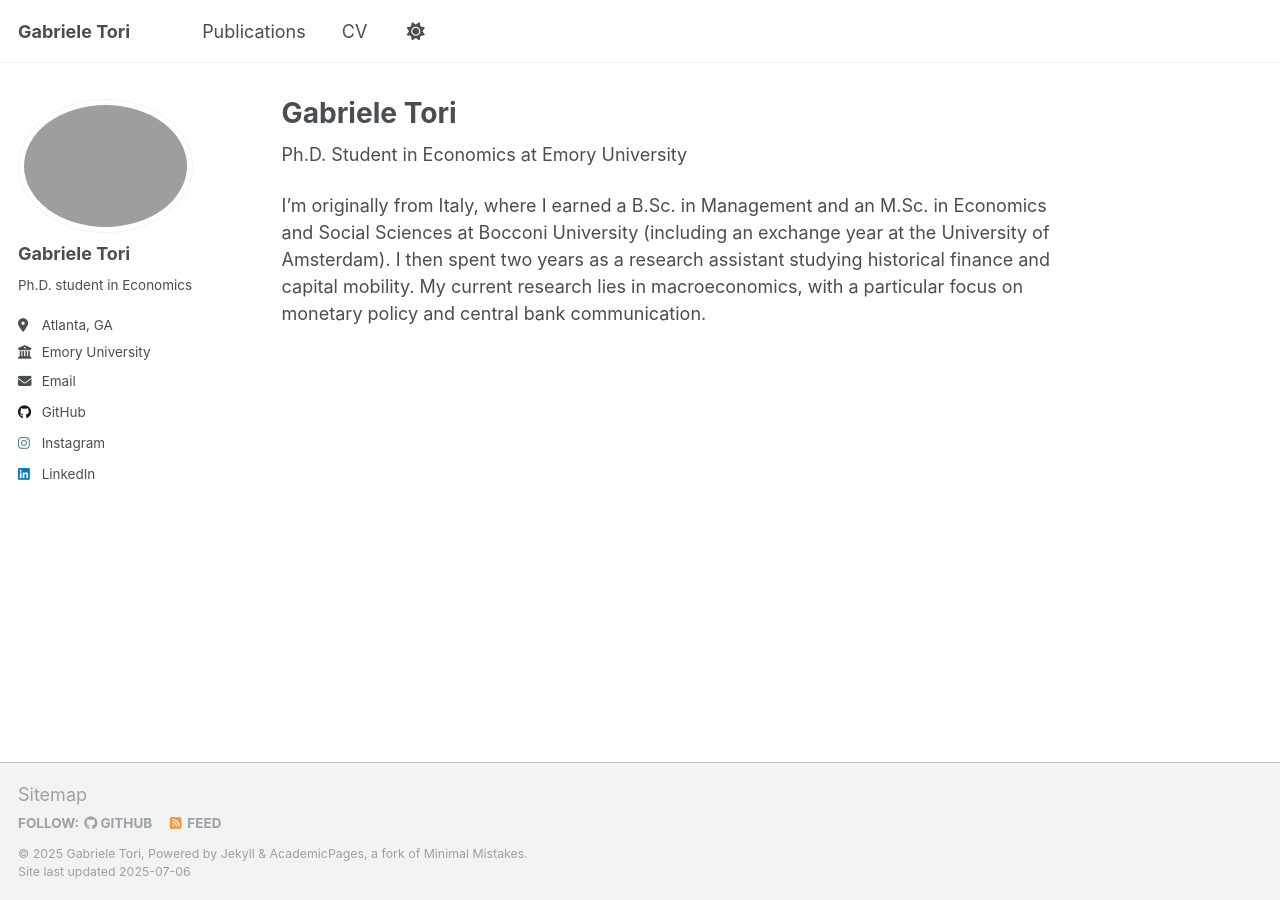
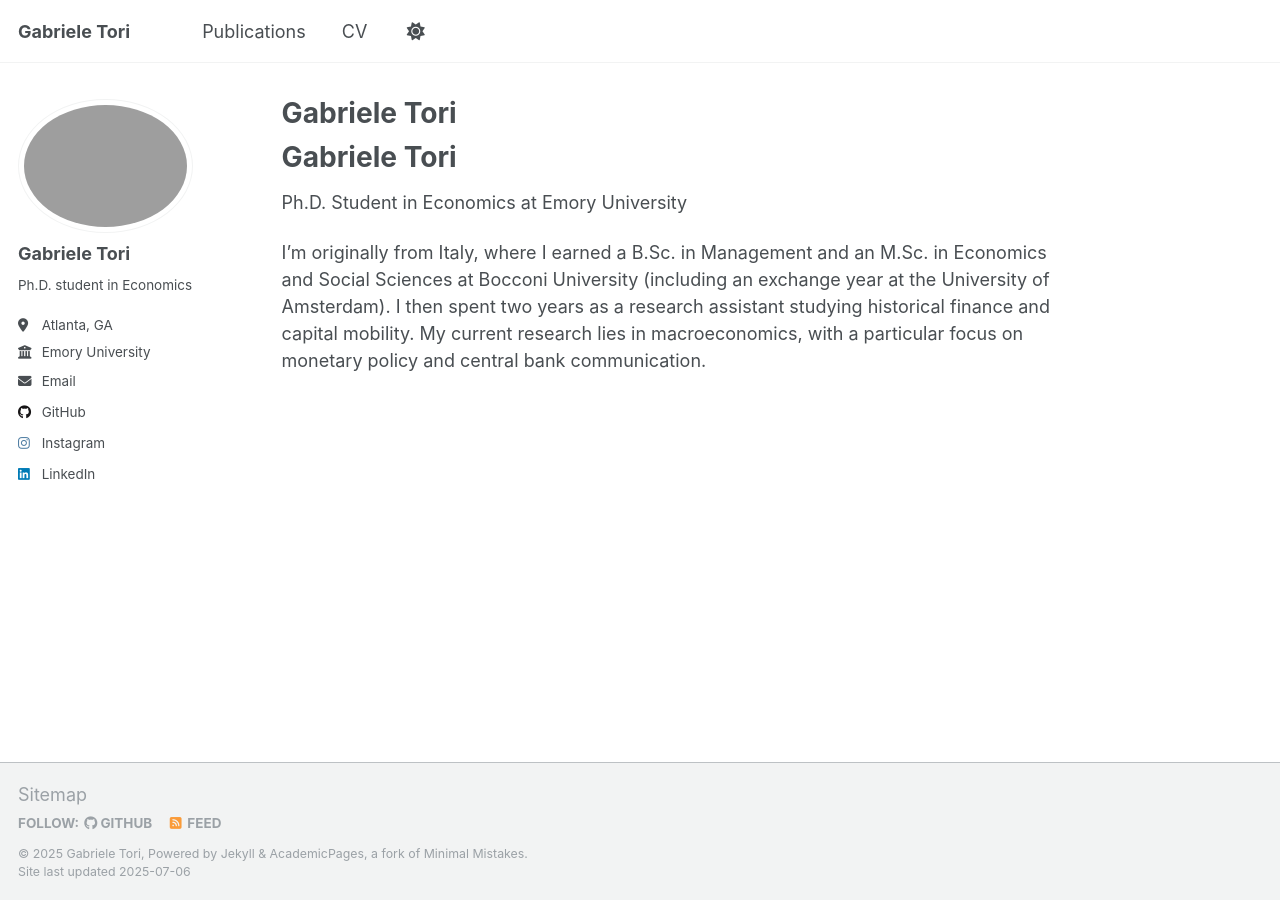
Before and after one commit to gtori7499/gtori7499.github.io, a Jekyll site: the page built from _pages/about.md, in a window 1280 px wide. Built offline with Jekyll 4.4.1, drawn with Linux system fonts in a browser that asks for light colours; a script that is not in the unit is left out.

Commit message:
Update about.md

```diff
--- a/_pages/about.md
+++ b/_pages/about.md
@@ -8,6 +8,8 @@ redirect_from:
   - /about.html
 ---
 
+# Gabriele Tori
+
 Ph.D. Student in Economics at Emory University
 
 I’m originally from Italy, where I earned a B.Sc. in Management and an M.Sc. in Economics and Social Sciences at Bocconi University (including an exchange year at the University of Amsterdam). I then spent two years as a research assistant studying historical finance and capital mobility. My current research lies in macroeconomics, with a particular focus on monetary policy and central bank communication.
```
